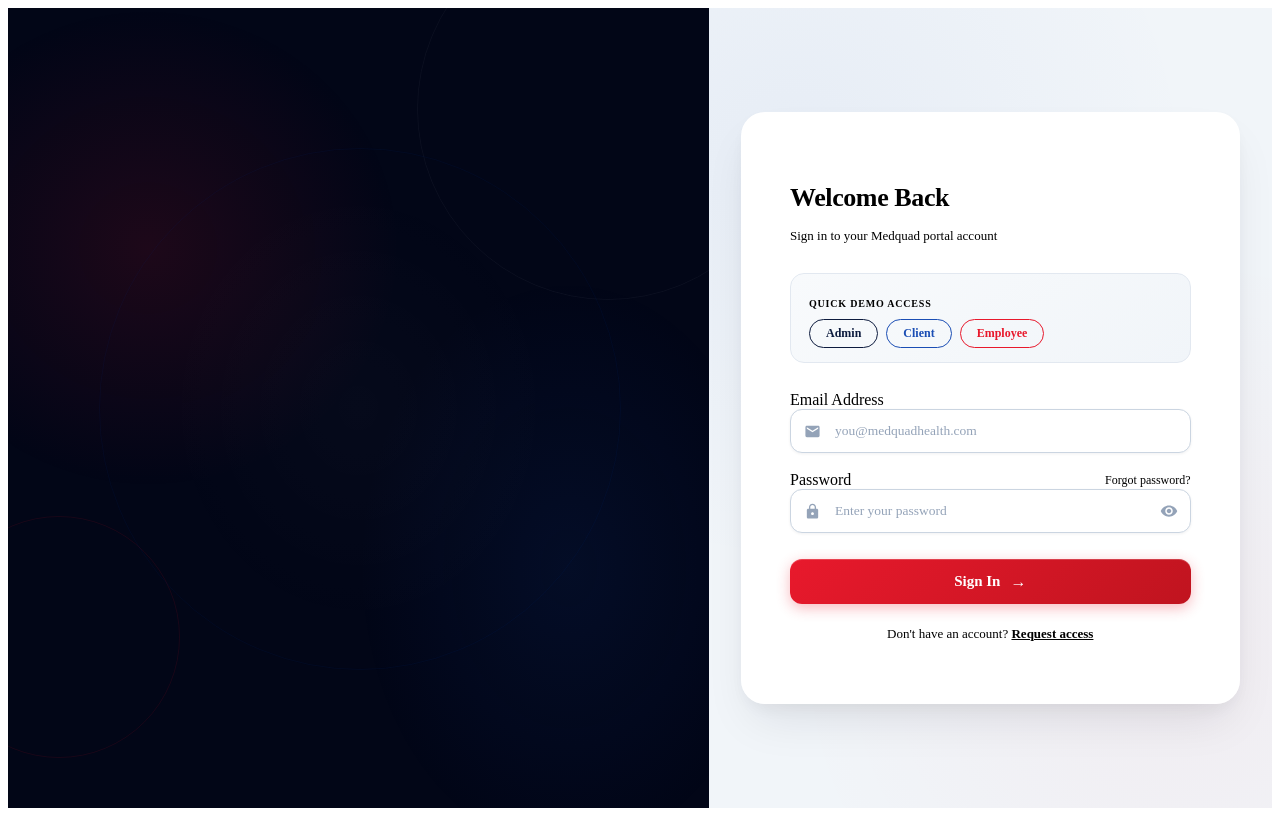
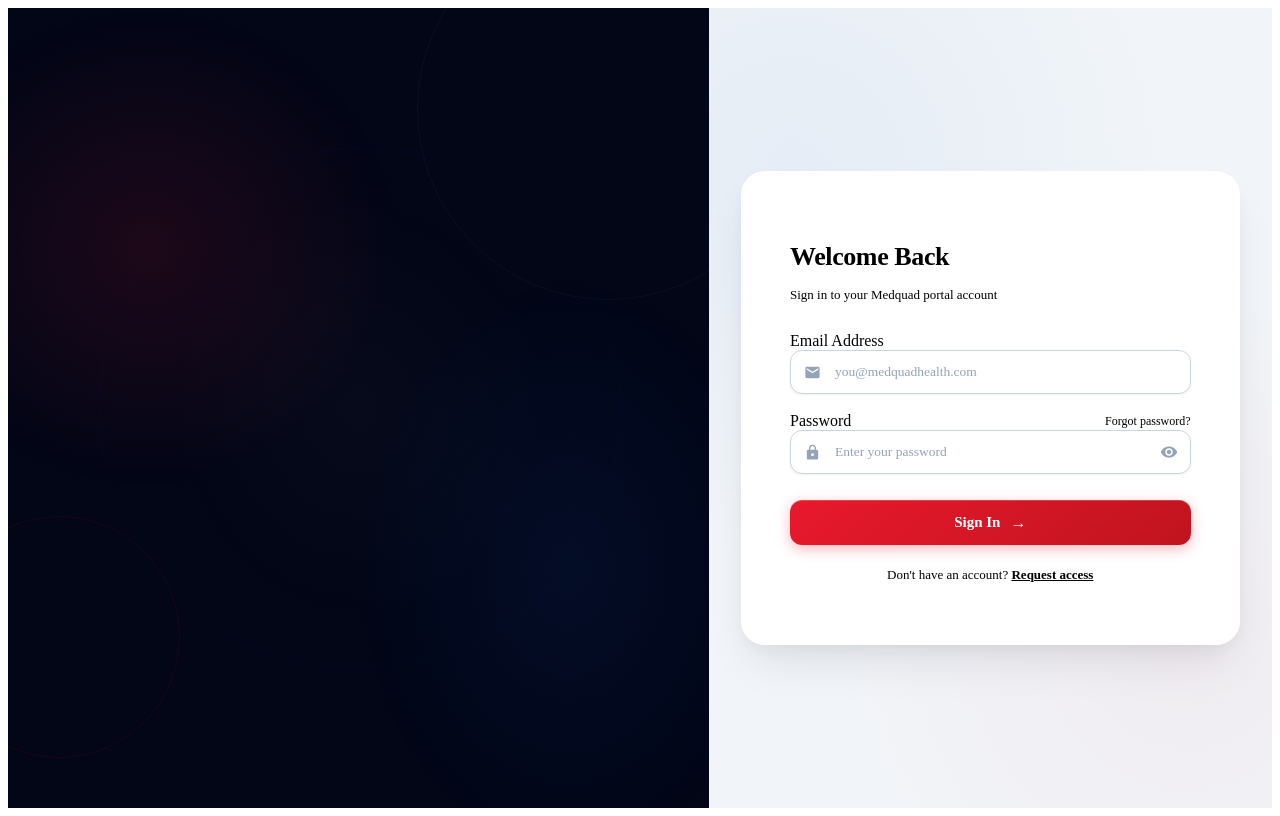
Before and after one commit to MAbdullahSarwar31/medquad-health-client, a React (Vite) app in the folder client/: page /login in a window 1280 px wide. Built offline with nearby package versions, Linux system fonts and the light colour scheme; no server answers; the HTML template or start-up script is replaced by a standard one.

Commit message:
security: removed quick demo access section for production

```diff
--- a/client/src/features/auth/LoginPage.jsx
+++ b/client/src/features/auth/LoginPage.jsx
@@ -4,11 +4,7 @@
 import { MdVisibility, MdVisibilityOff, MdEmail, MdLock } from 'react-icons/md';
 import './Auth.css';
 
-const DEMO_CREDENTIALS = [
-    { role: 'Admin',    email: 'admin@medquad.com',    password: 'Admin@2026',  color: '#0D1B3E' },
-    { role: 'Client',   email: 'ahmed@shifa.com.pk',   password: 'Client@2026', color: '#1A4DB4' },
-    { role: 'Employee', email: 'usman@medquad.com',    password: 'Emp@2026',    color: '#E8192C' },
-];
+
 
 /* Simple email format check */
 function isValidEmail(val) {
@@ -25,7 +21,7 @@
     const [formError, setFormError]   = useState('');
     const [fieldErrors, setFieldErrors] = useState({});
     const [isSubmitting, setIsSubmitting] = useState(false);
-    const [filledDemo, setFilledDemo] = useState(null);
+
 
     /* Redirect if already authenticated */
     useEffect(() => {
@@ -82,15 +78,7 @@
         }
     };
 
-    /* Fill demo credentials with visual feedback */
-    const fillDemo = (cred) => {
-        setFormData({ email: cred.email, password: cred.password });
-        setFieldErrors({});
-        setFormError('');
-        if (error) clearError();
-        setFilledDemo(cred.role);
-        setTimeout(() => setFilledDemo(null), 1500);
-    };
+
 
     /* Forgot password — show info (can be extended to a modal later) */
     const handleForgot = (e) => {
@@ -160,25 +148,7 @@
                         <p className="auth-form-sub">Sign in to your Medquad portal account</p>
                     </div>
 
-                    {/* Demo credentials — HCI: Flexibility & Efficiency of Use */}
-                    <div className="auth-demo-section">
-                        <p className="auth-demo-label">Quick Demo Access</p>
-                        <div className="auth-demo-buttons">
-                            {DEMO_CREDENTIALS.map((cred) => (
-                                <button
-                                    key={cred.role}
-                                    type="button"
-                                    className="auth-demo-btn"
-                                    style={{ '--demo-color': cred.color }}
-                                    onClick={() => fillDemo(cred)}
-                                    title={`Fill credentials for ${cred.role}: ${cred.email}`}
-                                    aria-label={`Use ${cred.role} demo account`}
-                                >
-                                    {filledDemo === cred.role ? '✓ Filled' : cred.role}
-                                </button>
-                            ))}
-                        </div>
-                    </div>
+
 
                     {/* Global error — HCI: Visibility of System Status */}
                     {(error || formError) && (
```
